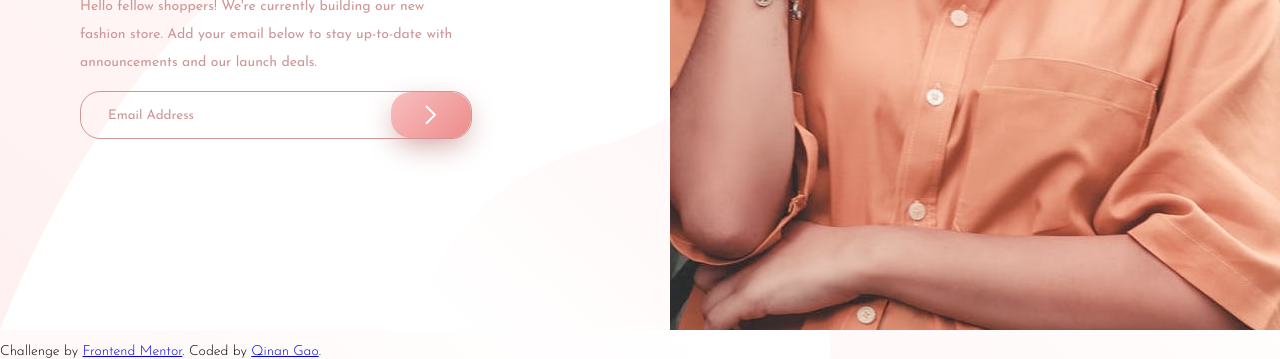
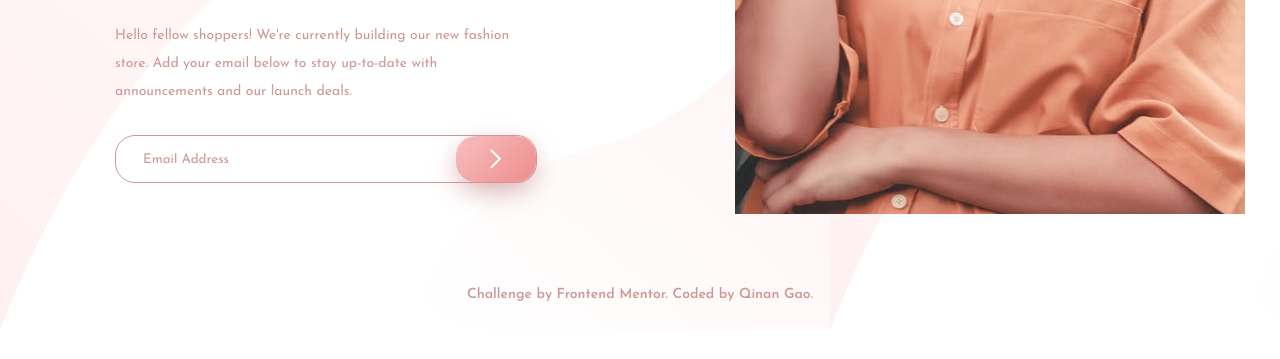
Before and after one commit to qinangao/Frontend-Mentor-Base-Apparel-coming-soon-page, a plain HTML site: page index.html in a window 1280 px wide. Shown: the part 470-829 px from the top of the page. After the commit the page ends 800 px from the top, so only its background shows below. Drawn offline with Linux system fonts and the light colour scheme.

Commit message:
style attribution

```diff
--- a/style.css
+++ b/style.css
@@ -15,6 +15,9 @@ body {
   font-weight: 300;
   background: var(--Gradient-1);
   height: 100vh;
+  display: flex;
+  flex-direction: column;
+  align-items: center;
 }
 .hero_img_mobile {
   width: 100%;
@@ -56,6 +59,7 @@ h1 {
   text-align: center;
   font-weight: 400;
   line-height: 1.3;
+  padding: 15px 0 15px 0;
 }
 .form {
   display: flex;
@@ -111,6 +115,13 @@ button:hover {
   height: 30px;
   padding-right: 10px;
 }
+.attribution,
+.attribution a {
+  font-size: 14px;
+  font-weight: 600;
+  color: var(--Desaturated-Red);
+  text-decoration: none;
+}
 
 @media (max-width: 768px) {
   .hero_img_desktop {
@@ -121,12 +132,17 @@ button:hover {
 @media (min-width: 768px) {
   body {
     background-image: url(./images/bg-pattern-desktop.svg);
+    justify-content: center;
   }
   .page {
     display: flex;
   }
   .hero_img_mobile {
     display: none;
+  }
+  .hero_img_desktop {
+    width: 510px;
+    height: 670px;
   }
   .content {
     padding: 50px;
```
